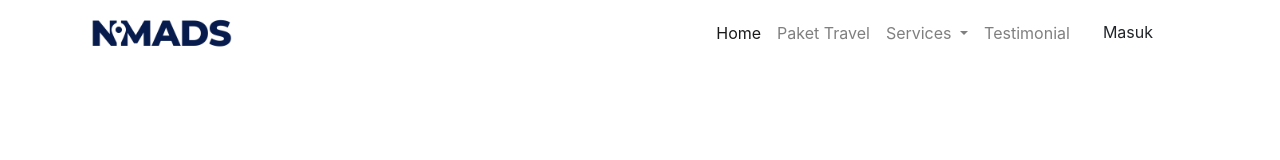
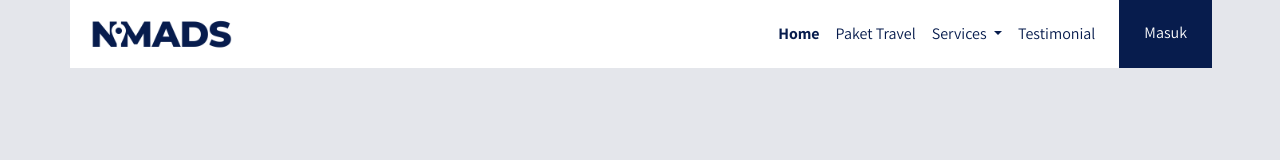
Before and after one commit to Musthofamisbah10/nomads-slicing, a plain HTML site: page index.html in a window 1280 px wide. Drawn offline with Linux system fonts and the light colour scheme.

Commit message:
styling navbar

```diff
--- a/frontend/styles/mian.scss
+++ b/frontend/styles/mian.scss
@@ -1,5 +1,42 @@
+body {
+  background-color: #e4e6eb;
+  font-family: assistant, sans-serif;
+  color: #071c4d;
+}
+
 .navbar-brand {
   img {
     max-height: 40px;
   }
 }
+
+.navbar-light {
+  .navbar-nav {
+    .nav-link {
+      color: #071c4d;
+
+      &.active {
+        font-weight: bold;
+        color: #071c4d !important;
+      }
+    }
+  }
+}
+
+.btn-navbar-right {
+  margin-top: -10px !important;
+  margin-bottom: -8px !important;
+  margin-right: -18px !important;
+  height: 70px;
+  border-radius: 0;
+}
+
+.btn-login {
+  background-color: #071c4d;
+  color: #fff;
+
+  &:hover {
+    background-color: #1e3771;
+    color: #fff;
+  }
+}
--- a/index.html
+++ b/index.html
@@ -4,6 +4,11 @@
     <meta charset="UTF-8" />
     <meta name="viewport" content="width=device-width, initial-scale=1.0" />
     <title>Document</title>
+    <!-- fonts -->
+    <link
+      href="https://fonts.googleapis.com/css2?family=Assistant:wght@200;300;400;600;700;800&display=swap"
+      rel="stylesheet"
+    />
 
     <!-- bootstrap 4.5 and main.css -->
     <link
@@ -54,19 +59,18 @@
             <li class="nav-item max-md-2">
               <a href="#" class="nav-link">Testimonial</a>
             </li>
+          </ul>
 
           <!-- Mobile Botton -->
           <form action="#" class="form-inline d-sm-block d-md-none">
             <button class="btn btn-login my-2 my-sm-0">Masuk</button>
           </form>
-
           <!-- Descktop Navbar -->
           <form action="#" class="form-inline my-2 my-lg-0 d-none d-md-block">
             <button class="btn btn-login btn-navbar-right my-2 my-sm-0 px-4">
               Masuk
             </button>
           </form>
-          </ul>
         </div>
       </nav>
       <!-- and navbar -->
```
Also changed, not shown: frontend/styles/mian.css, 1 other file. Lines whose indentation alone changed are shown as unchanged.
